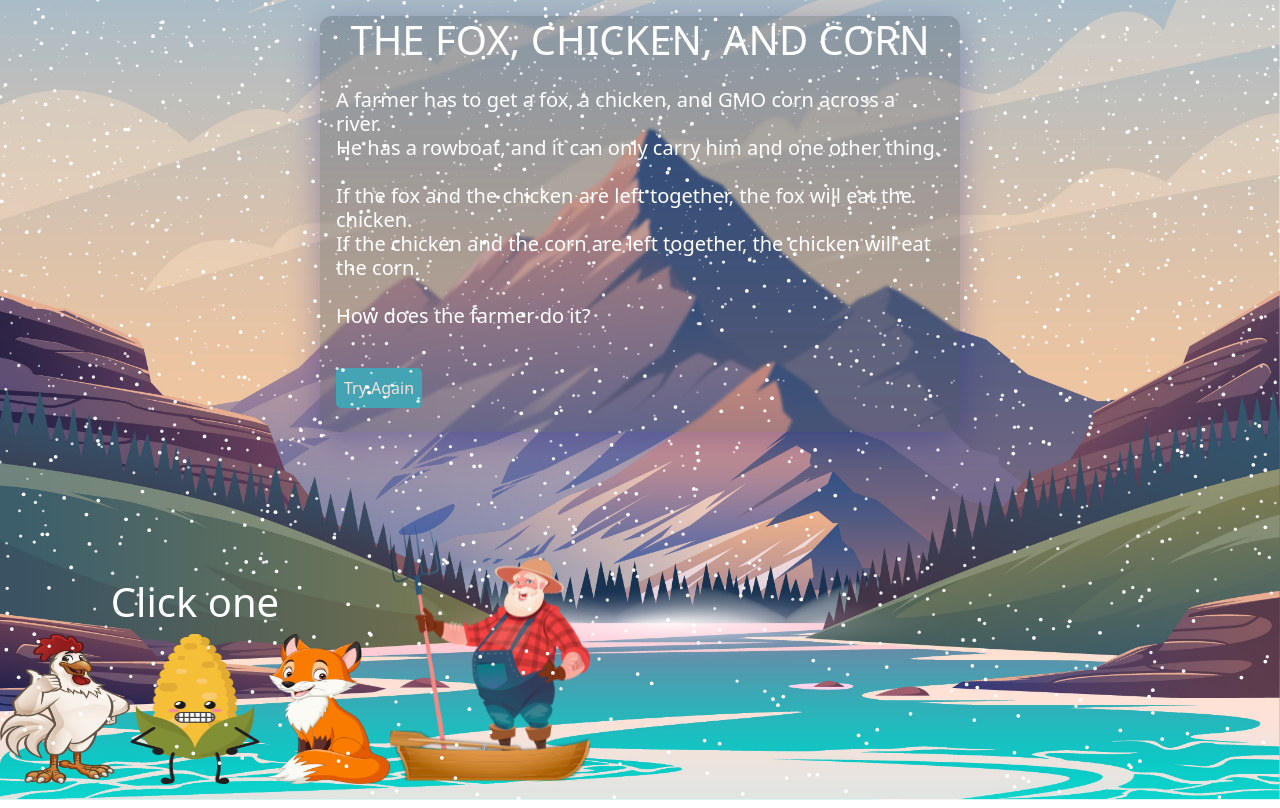
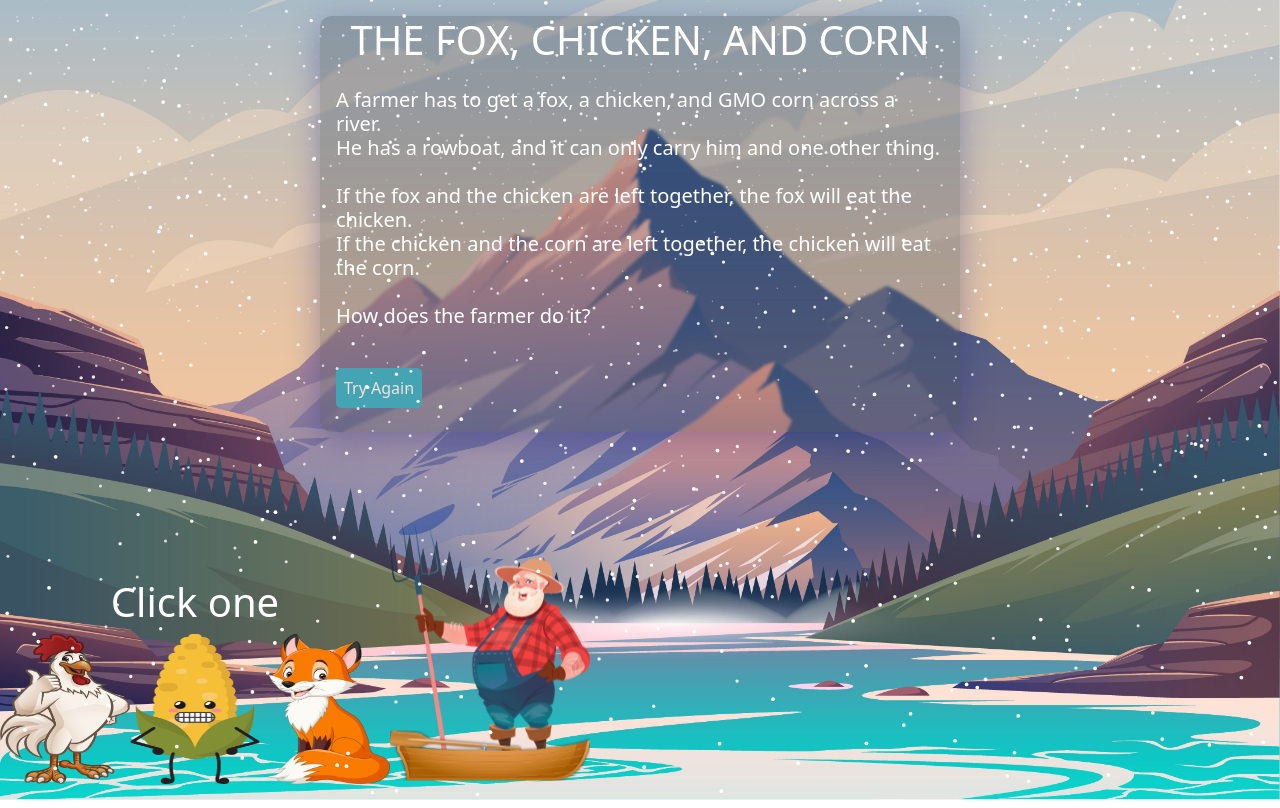
Before and after one commit to PaulKillian/fox--chicken--corn, a Next.js app: page / in a window 1280 px wide. Built offline with nearby package versions, Linux system fonts and the light colour scheme.

Commit message:
Update particles.js

```diff
--- a/components/particles.js
+++ b/components/particles.js
@@ -16,7 +16,7 @@ window.requestAnimFrame = (function(){
     height = canvas.height = document.body.offsetHeight,
     width = canvas.width = document.body.offsetWidth,
     collection = [],
-    num_drops = 4024, // number of drops
+    num_drops = 2024, // number of drops
     gravity = .1, // gravity multiplier
     windforce = 0, // yea i'd just leave this
     windmultiplier = 0.007, // this freaks out on large numbers
```
